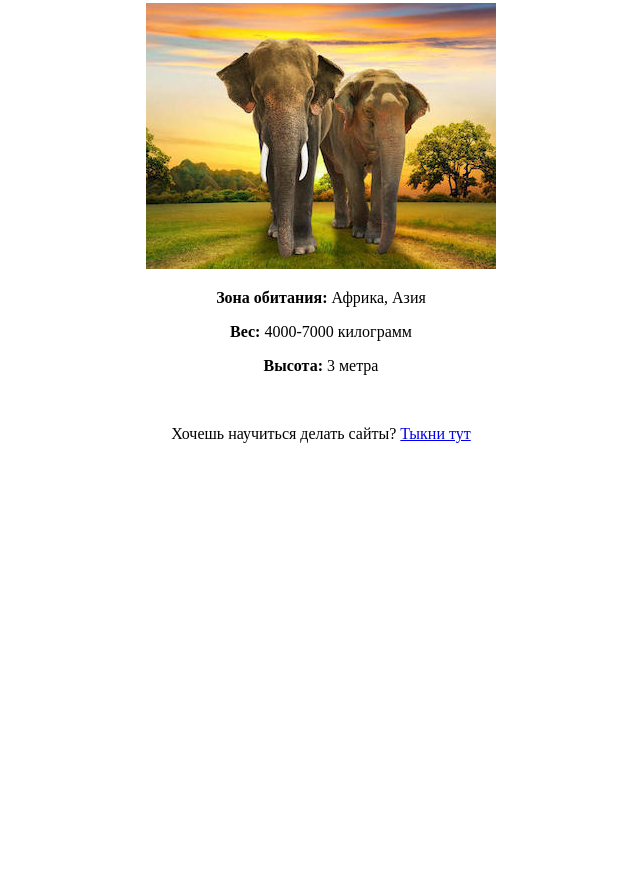
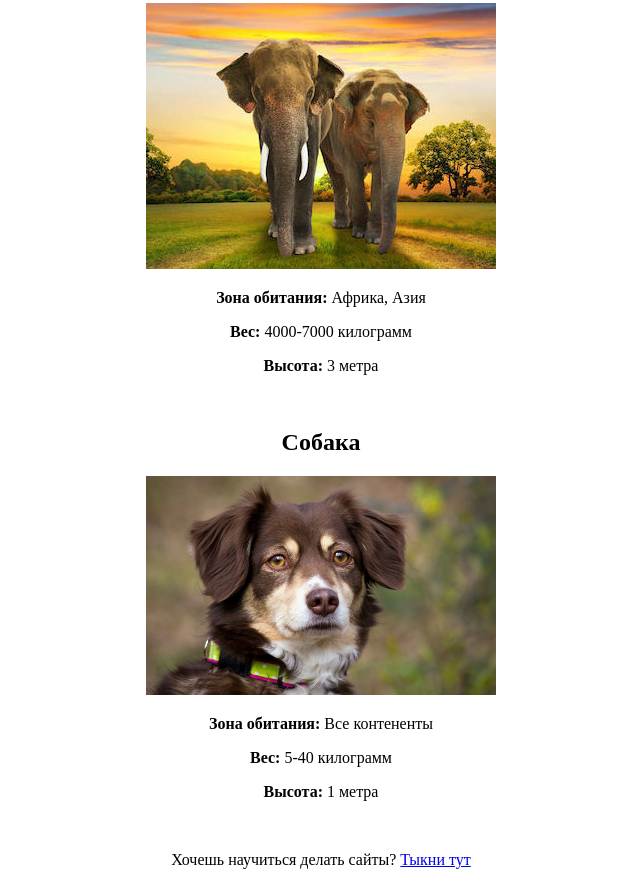
Before and after one commit to monamjjj/final-work-merion-git, a plain HTML site: page index.html in a window 1280 px wide. Shown: the part 800-1685 px from the top of the page, without its empty margins (319-959 px from the left). Before the commit the page ends 1259 px from the top, so only its background shows below. Drawn offline with Linux system fonts and the light colour scheme.

Commit message:
add new animal - dog

```diff
--- a/index.html
+++ b/index.html
@@ -32,8 +32,15 @@
   <p><b>Зона обитания: </b>Африка, Азия</p>
   <p><b>Вес: </b>4000-7000 килограмм</p>
   <p><b>Высота: </b>3 метра</p>
+  <br>
 
+  <h2>Собака</h2>
+  <img width="350px" src="img/dog.jpg">
+  <p><b>Зона обитания: </b>Все контененты</p>
+  <p><b>Вес: </b>5-40 килограмм</p>
+  <p><b>Высота: </b>1 метра</p>
   <br>
+
 
   <p>Хочешь научиться делать сайты? <a
       href="https://wiki.merionet.ru/merion-academy/courses/frontend-razrabotchik-s-nulya/?utm_source=yandexorg"
```
Also changed, not shown: img/dog.jpg (added).
